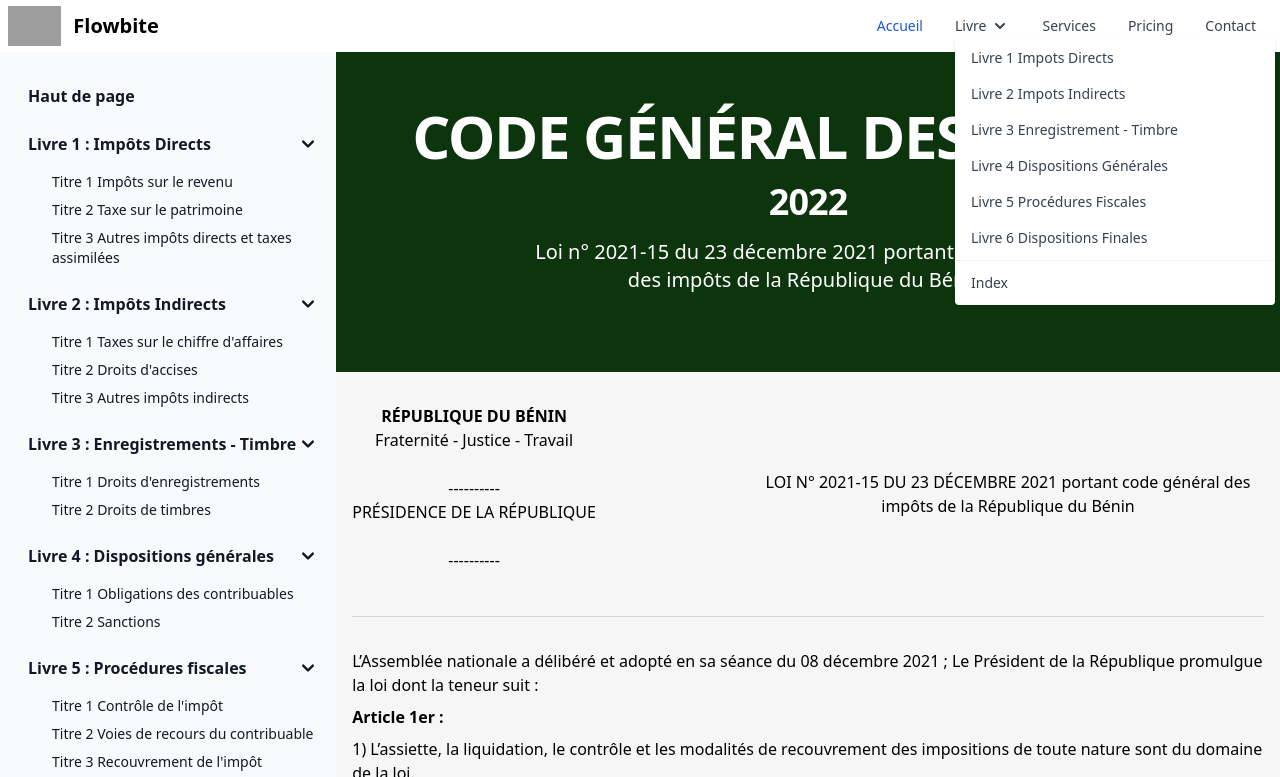
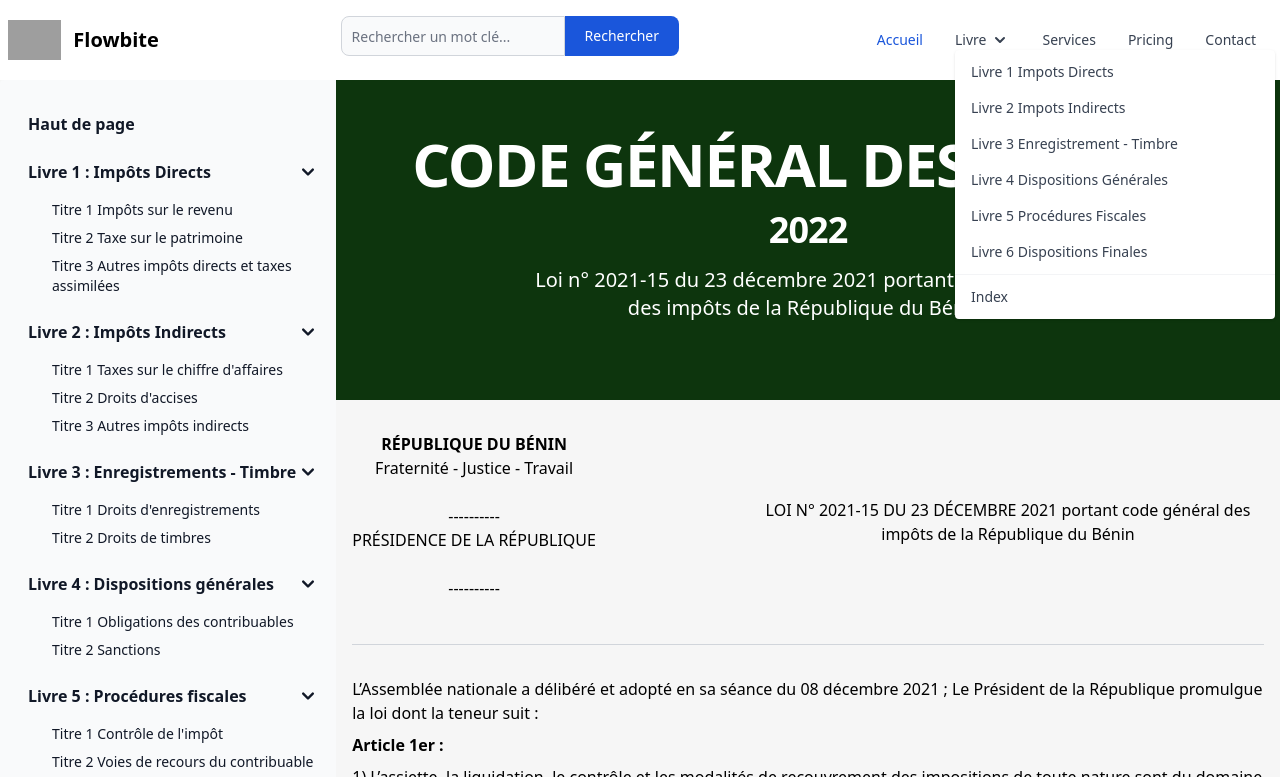
Before and after one commit to PierreGuede/AstroProjectDGI, an Astro site: page / in a window 1280 px wide. Both pictures are taken after a click on the button "Livre". Shown: the top 777 px of the page. Built offline with nearby package versions, Linux system fonts and the light colour scheme; Astro itself is replaced by a stand-in of ours; grey boxes are pictures that could not be loaded.

Commit message:
Implémentation de la fonctionnalité de recherche

```diff
--- a/src/components/Navbar.astro
+++ b/src/components/Navbar.astro
@@ -9,10 +9,21 @@
     dropdown?.classList.toggle("hidden");
     dropdown?.classList.toggle("absolute");
   });
+
+  const searchForm = document.getElementById("search-form");
+  const searchInput = document.getElementById("search-input");
+
+  searchForm?.addEventListener("submit", (e) => {
+    e.preventDefault();
+
+    let found = window.find(searchInput?.value);
+
+    if (!found) alert("Le terme de recherche n'a pas été trouvé.");
+  });
 </script>
 
 <nav class="px-2 bg-white border-gray-200 dark:bg-gray-900 dark:border-gray-700 w-full">
-  <div class="container flex flex-wrap items-center justify-between mx-auto">
+  <div class="container flex flex-wrap items-center justify-between mx-auto h-20">
     <a href="#" class="flex items-center">
       <img src="https://flowbite.com/docs/images/logo.svg" class="h-6 mr-3 sm:h-10" alt="Flowbite Logo" />
       <span class="self-center text-xl font-semibold whitespace-nowrap dark:text-white">Flowbite</span>
@@ -32,6 +43,20 @@
           clip-rule="evenodd"></path>
       </svg>
     </button>
+    <form action="#" class="flex mb-2" id="search-form">
+      <input
+        type="text"
+        name="search"
+        id="search-input"
+        placeholder="Rechercher un mot clé..."
+        class="bg-gray-50 border border-gray-300 text-gray-900 text-sm rounded-lg block w-full p-2.5 dark:bg-gray-700 dark:border-gray-600 dark:placeholder-gray-400 dark:text-white rounded-r-none focus:outline-none focus:ring-0 h-10"
+      />
+      <button
+        type="submit"
+        class="text-white bg-blue-700 hover:bg-blue-800 font-medium rounded-lg text-sm px-5 py-2.5 dark:bg-blue-600 dark:hover:bg-blue-700 rounded-l-none h-10"
+        >Rechercher</button
+      >
+    </form>
     <div class="hidden w-full md:block md:w-auto" id="navbar-dropdown">
       <ul
         class="flex flex-col p-4 mt-4 border border-gray-100 rounded-lg bg-gray-50 md:flex-row md:space-x-8 md:mt-0 md:text-sm md:font-medium md:border-0 md:bg-white dark:bg-gray-800 md:dark:bg-gray-900 dark:border-gray-700"
@@ -64,7 +89,7 @@
           <!-- Dropdown menu -->
           <div
             id="dropdownNavbar"
-            class="z-10 hidden font-normal bg-white divide-y divide-gray-100 rounded shadow w-44 dark:bg-gray-700 dark:divide-gray-600 w-80"
+            class="z-10 hidden font-normal bg-white divide-y divide-gray-100 rounded shadow dark:bg-gray-700 dark:divide-gray-600 w-80"
           >
             <ul class="py-1 text-sm text-gray-700 dark:text-gray-400" aria-labelledby="dropdownLargeButton">
               <li>
```
